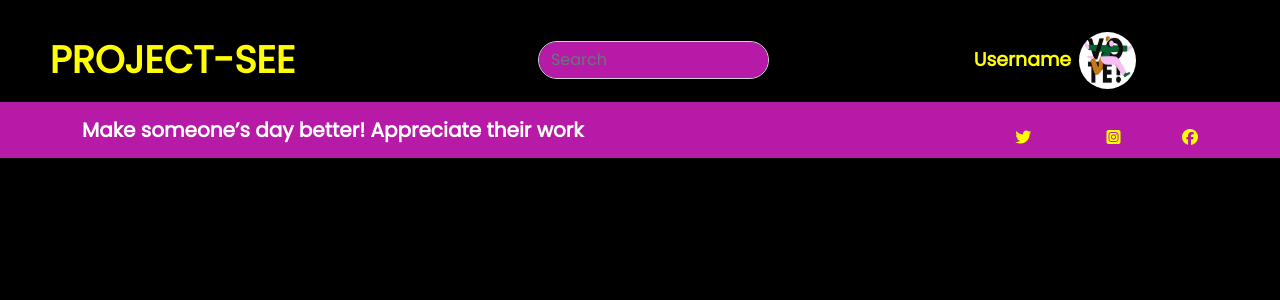
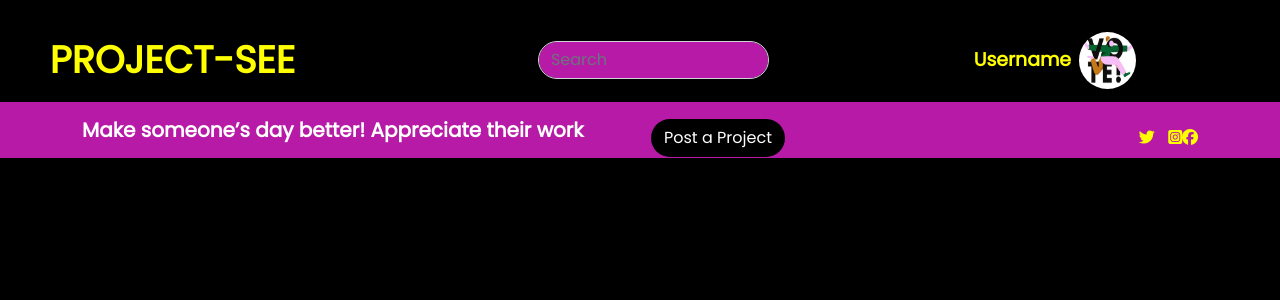
Before and after one commit to Charity-Mutembei/Django-week3-IP, a Django app: page /welcome in a window 1280 px wide. Shown: the top 300 px of the page. Run offline with Django 4.2, Linux system fonts and the light colour scheme; data that the repository does not hold is empty; parts of the project's set-up code (start-up, migrations or seed data) failed here and were passed over; some libraries are stand-ins or nearby versions.

Commit message:
Feat: button addede to the make new post window added in the welcome page

```diff
--- a/projectSee/templates/welcome.html
+++ b/projectSee/templates/welcome.html
@@ -64,6 +64,7 @@
             <div class="container">
               <a class="navbar-brand" href="#">
                 <p style="color: white; font-weight: 700;">Make someone’s day better! Appreciate their work</p>
+                <a href="{% url 'new_post' %}" class="btn" style="background-color: black; color: white; border-radius: 1cm; margin-left: 1cm;">Post a Project</a>
                 <a href="#"><i class="fa-brands fa-twitter" style="margin-left: 9cm; color: yellow;"></i></a>
                 <a href="#"><i class="fa-brands fa-instagram-square" style="color: yellow; margin-right: -2cm;"></i></a>
                 <a href="#"><i class="fa-brands fa-facebook" style="color: yellow;"></i></a>
--- a/projectSee/urls.py
+++ b/projectSee/urls.py
@@ -14,6 +14,7 @@ urlpatterns = [
     path('login/',views.loginPage,name='login'),
     path('register',views.registerPage,name='register'),
     path('welcome', views.welcome, name='welcome'),
+    path('new_post', views.new_post, name='new_post'),
     path('ajax/newsletter/', views.newsletter, name='newsletter'),
     path('api/profile/', views.ProfileList.as_view()),
     path('api/projects/', views.ProjectsList.as_view()),
--- a/projectSee/views.py
+++ b/projectSee/views.py
@@ -6,7 +6,7 @@ from .forms import registrationForm
 from django.contrib.auth.models import User
 from django.contrib import messages
 from django.http import JsonResponse
-from .forms import NewsLetterForm
+from .forms import NewsLetterForm, PostMakeForm
 from .models import NewsLetterRecipients
 from .email import send_welcome_email
 from django.core.mail import send_mail
@@ -67,11 +67,6 @@ def landing(request):
 def welcome(request):
     projects = Projects.objects.all()
 
-
-
-
-
-
     return render (request, 'welcome.html', {'projects': projects})
 
 def newsletter(request):
@@ -113,3 +108,19 @@ class ProjectsList(APIView):
             serializers.save()
             return Response(serializers.data, status=status.HTTP_201_CREATED)
         return Response(serializers.errors, status=status.HTTP_400_BAD_REQUEST)
+
+@login_required(login_url='/login/')
+def new_post(request):
+    current_user = request.user
+    if request.method == 'POST':
+        form = PostMakeForm(request.POST, request.FILES)
+
+        if form.is_valid():
+            post = form.save(commit=False)
+            post.editor = current_user
+            post.save()
+        return redirect ('welcome')
+
+    else:
+        form = PostMakeForm()
+    return render(request, 'new_post.html', {'form': form})
```
Also changed, not shown: projectSee/forms.py (+7 -0 lines), projectSee/templates/new_post.html (added, +46 -0 lines).
